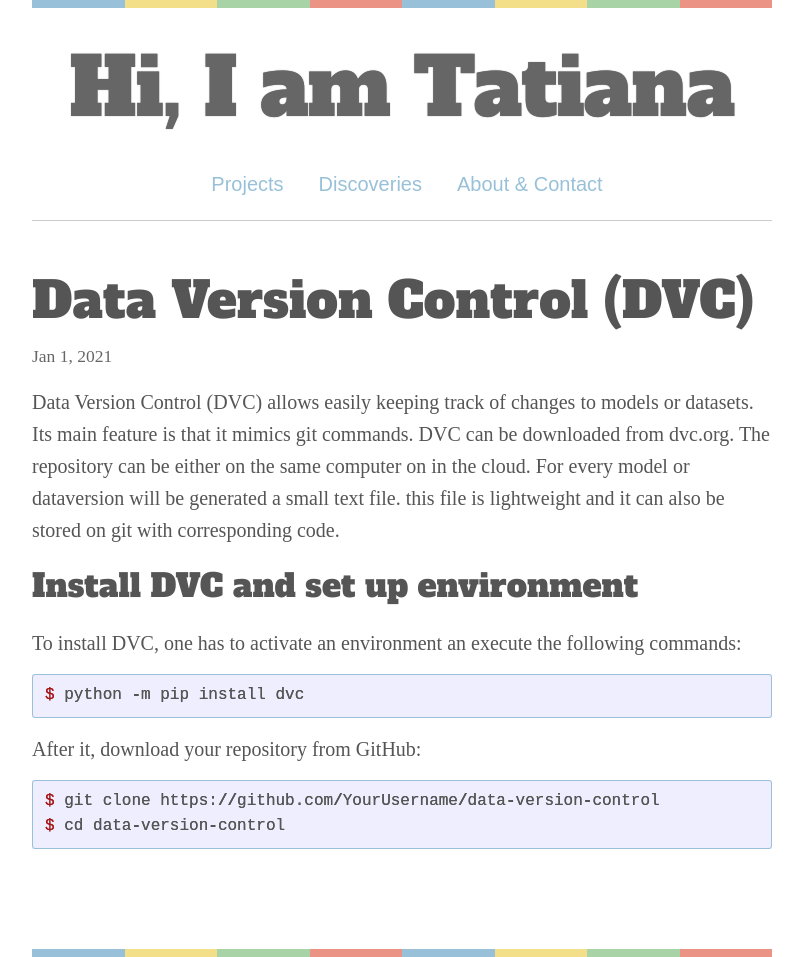
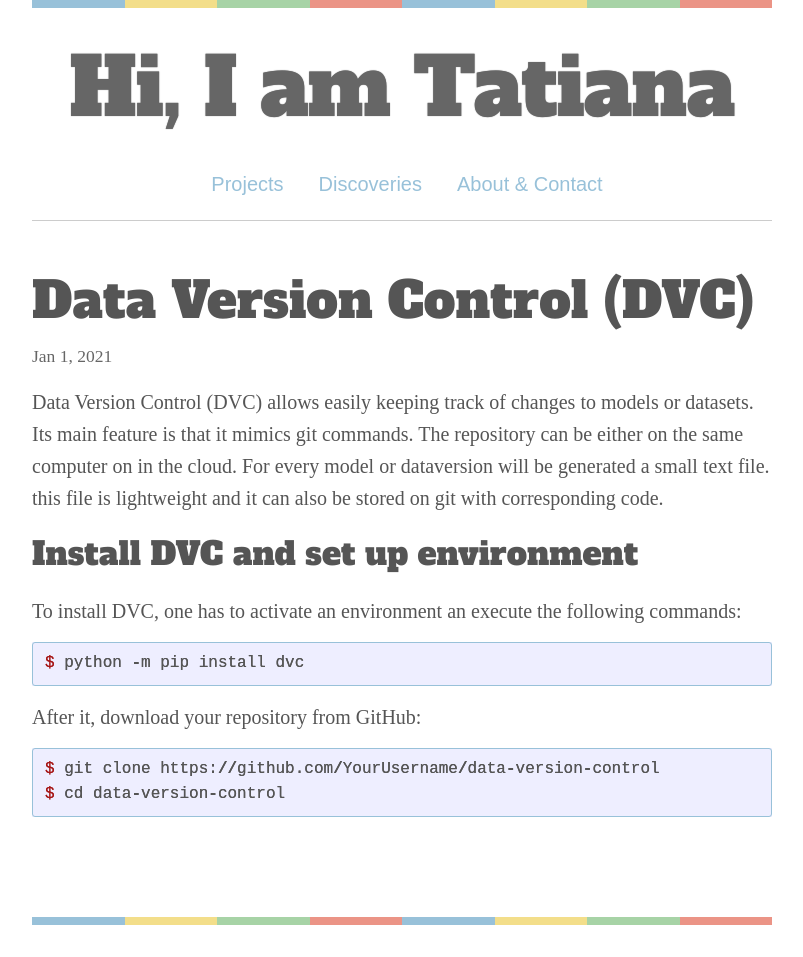
Before and after one commit to tatieliseeva/v-master, a Jekyll site: the page built from _posts/2021-01-01-DVC_(data_version_control).markdown, in a window 1280 px wide. Shown: the whole page, without its empty margins (238-1041 px from the left). Built offline with Jekyll 4.4.1, drawn with Linux system fonts in a browser that asks for light colours; some web fonts are replaced; after the commit the page ends 925 px from its top, so only the background shows below that.

Commit message:
Update 2021-01-01-DVC_(data_version_control).markdown

```diff
--- a/_posts/2021-01-01-DVC_(data_version_control).markdown
+++ b/_posts/2021-01-01-DVC_(data_version_control).markdown
@@ -5,7 +5,7 @@ categories: data_analysis, dataset
 permalink: /discoveries/
 ---
 
-Data Version Control (DVC) allows easily keeping track of changes to models or datasets. Its main feature is that it mimics git commands. DVC can be downloaded from dvc.org. The repository can be either on the same computer on in the cloud. For every model or dataversion will be generated a small text file. this file is lightweight and it can also be stored on git with corresponding code.
+Data Version Control (DVC) allows easily keeping track of changes to models or datasets. Its main feature is that it mimics git commands. The repository can be either on the same computer on in the cloud. For every model or dataversion will be generated a small text file. this file is lightweight and it can also be stored on git with corresponding code.
 
 ## Install DVC and set up environment
 
```
